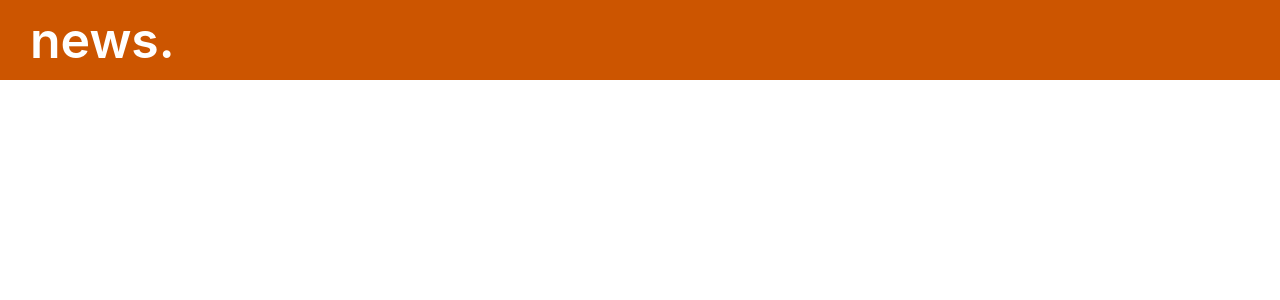
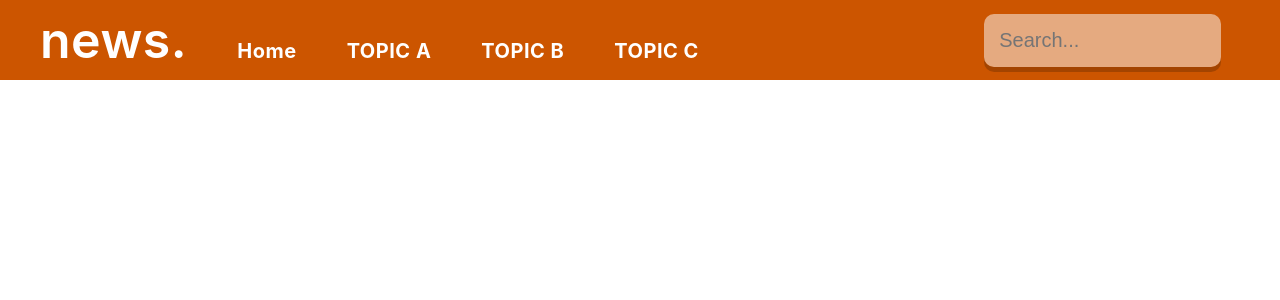
Before and after one commit to zulfiya-yumagulova/hackathon-news-app, a React (Create React App) app in the folder news/: page / in a window 1280 px wide. Shown: the top 300 px of the page. Built offline with nearby package versions, Linux system fonts and the light colour scheme; no server answers.

Commit message:
navbar almost done

```diff
--- a/news/src/Components/Navbar/Navbar.css
+++ b/news/src/Components/Navbar/Navbar.css
@@ -22,6 +22,7 @@
   -webkit-background-clip: text;
   -webkit-text-fill-color: transparent;
   transition: 0.3s ease-out;
+  margin-right: 30px;
 }
 .left .logo:hover {
   background-position: -100%;
@@ -33,3 +34,57 @@
   align-items: center;
   justify-content: space-between;
 }
+
+.wrapper .right {
+  display: flex;
+  align-items: center;
+  justify-content: space-evenly;
+}
+.right .search-bar {
+  display: block;
+  width: 70%;
+  padding: 15px;
+
+  appearance: none;
+  background: none;
+  border: none;
+  outline: none;
+
+  background-color: rgba(255, 255, 255, 0.5);
+  border-radius: 10px;
+
+  box-shadow: 0px 5px rgba(0, 0, 0, 0.2);
+
+  color: #313131;
+  font-size: 20px;
+
+  transition: 0.4s ease;
+}
+
+.right .search-bar:focus {
+  background-color: rgba(255, 255, 255, 0.75);
+  width: 100%;
+}
+
+.left .item-container {
+  align-items: center;
+  margin-right: 30px;
+}
+
+.left a {
+  color: white;
+  font-weight: 700;
+  font-size: 20px;
+  text-decoration: none;
+  letter-spacing: 0.5px;
+  padding: 0 10px;
+  background: linear-gradient(to right, white 50%, orange 50%, #eb9c5c);
+  background-size: 200%;
+  -webkit-background-clip: text;
+  -webkit-text-fill-color: transparent;
+  transition: 0.2s ease-out;
+}
+
+.left a:hover {
+  background-position: -100%;
+}
--- a/news/src/Components/Navbar/Navbar.jsx
+++ b/news/src/Components/Navbar/Navbar.jsx
@@ -9,6 +9,21 @@ export default function Navbar() {
           <a className="logo" href="#">
             news.
           </a>
+          <a className="item-container" href="#">
+            Home
+          </a>
+          <a className="item-container" href="#">
+            TOPIC A
+          </a>
+          <a className="item-container" href="#">
+            TOPIC B
+          </a>
+          <a className="item=container" href="#">
+            TOPIC C
+          </a>
+        </div>
+        <div className="right">
+          <input type="text" className="search-bar" placeholder="Search..." />
         </div>
       </div>
     </div>
```
